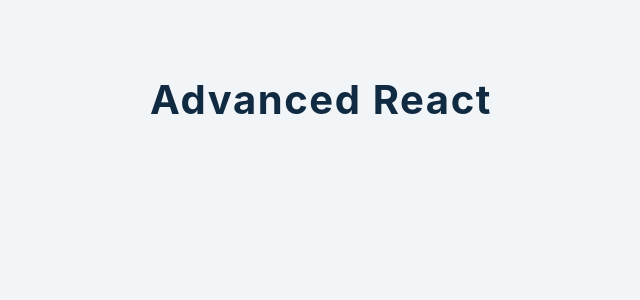
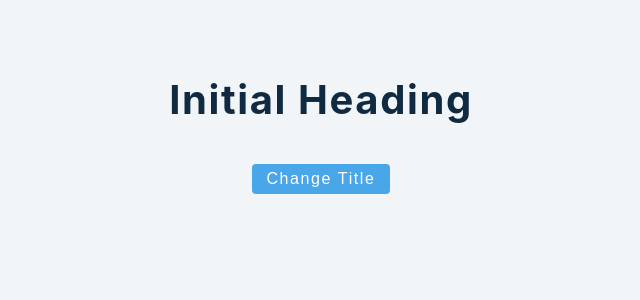
Before and after one commit to VertikaJain/music-classification-python, a React (Create React App) app: page / in a window 1280 px wide. Shown: the top 300 px of the page, without its empty margins (319-959 px from the left). Built offline with nearby package versions, Linux system fonts and the light colour scheme.

Commit message:
useState basic example and HTML cleanup.

```diff
--- a/public/index.html
+++ b/public/index.html
@@ -2,41 +2,16 @@
 <html lang="en">
   <head>
     <meta charset="utf-8" />
-    <link rel="icon" href="%PUBLIC_URL%/favicon.ico" />
     <meta name="viewport" content="width=device-width, initial-scale=1" />
     <meta name="theme-color" content="#000000" />
     <meta
       name="description"
       content="Web site created using create-react-app"
     />
-    <!--
-      manifest.json provides metadata used when your web app is installed on a
-      user's mobile device or desktop. See https://developers.google.com/web/fundamentals/web-app-manifest/
-    -->
-    <link rel="manifest" href="%PUBLIC_URL%/manifest.json" />
-    <!--
-      Notice the use of %PUBLIC_URL% in the tags above.
-      It will be replaced with the URL of the `public` folder during the build.
-      Only files inside the `public` folder can be referenced from the HTML.
-
-      Unlike "/favicon.ico" or "favicon.ico", "%PUBLIC_URL%/favicon.ico" will
-      work correctly both with client-side routing and a non-root public URL.
-      Learn how to configure a non-root public URL by running `npm run build`.
-    -->
     <title>React App</title>
   </head>
   <body>
     <noscript>You need to enable JavaScript to run this app.</noscript>
     <div id="root"></div>
-    <!--
-      This HTML file is a template.
-      If you open it directly in the browser, you will see an empty page.
-
-      You can add webfonts, meta tags, or analytics to this file.
-      The build step will place the bundled scripts into the <body> tag.
-
-      To begin the development, run `npm start` or `yarn start`.
-      To create a production bundle, use `npm run build` or `yarn build`.
-    -->
   </body>
 </html>
--- /dev/null
+++ b/src/1-useState/basicExample.js
@@ -0,0 +1,19 @@
+import React, { useState } from 'react'
+
+const BasicExample = () => {
+    const [title, setTitle] = useState("initial heading")
+    let handleClick = () => {
+        if (title === "initial heading")
+            setTitle("New Title")
+        else
+            setTitle("initial heading")
+    };
+    return (
+        <>
+            <h2>{title}</h2>
+            <button type="button" className="btn" onClick={handleClick}>Change Title</button>
+        </>
+    )
+}
+
+export default BasicExample
--- a/src/App.js
+++ b/src/App.js
@@ -1,7 +1,9 @@
+import BasicExample from "./1-useState/basicExample"
+
 function App() {
   return (
     <div className="container">
-      <h2>Advanced React</h2>
+      <BasicExample />
     </div>
   );
 }
```
